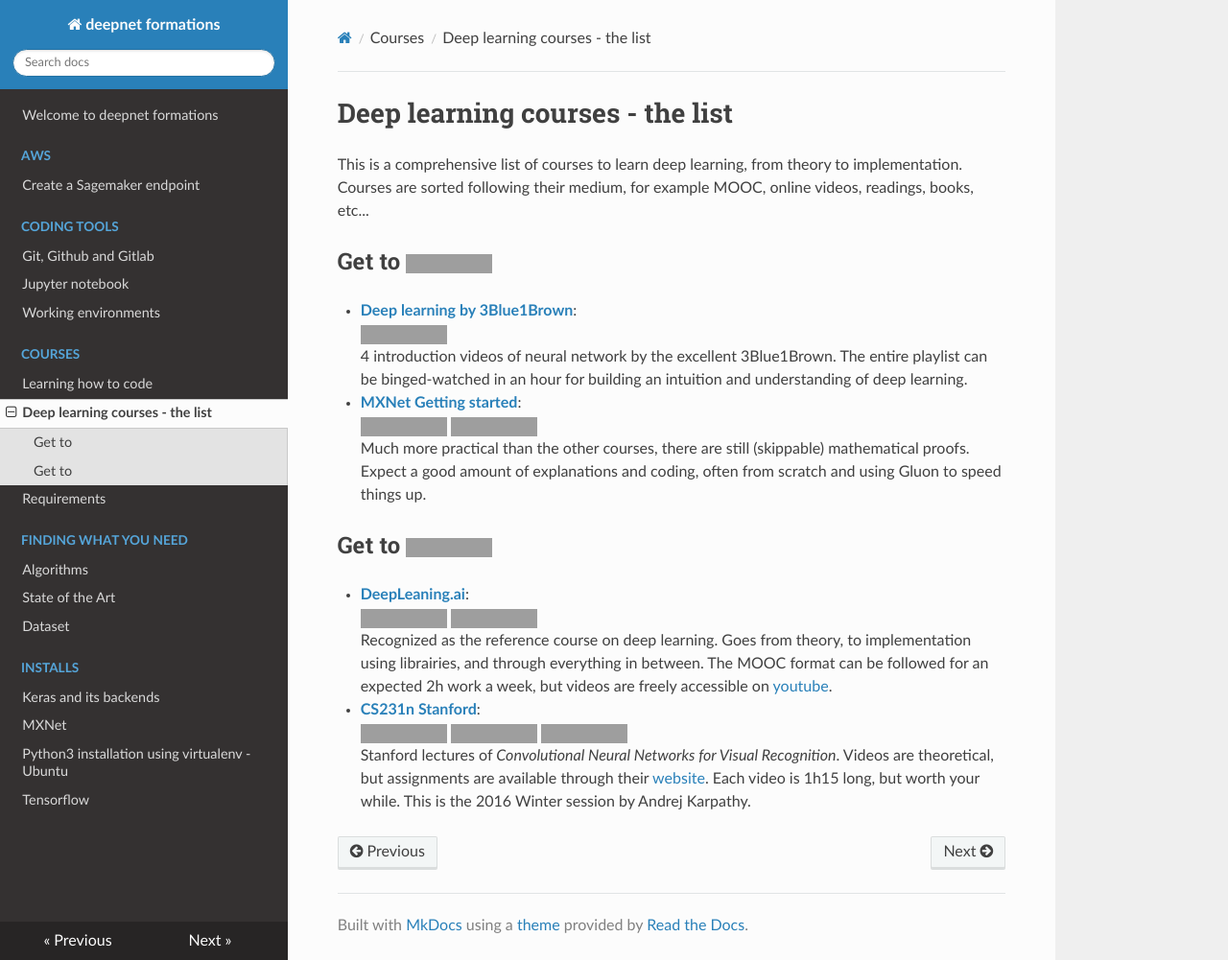
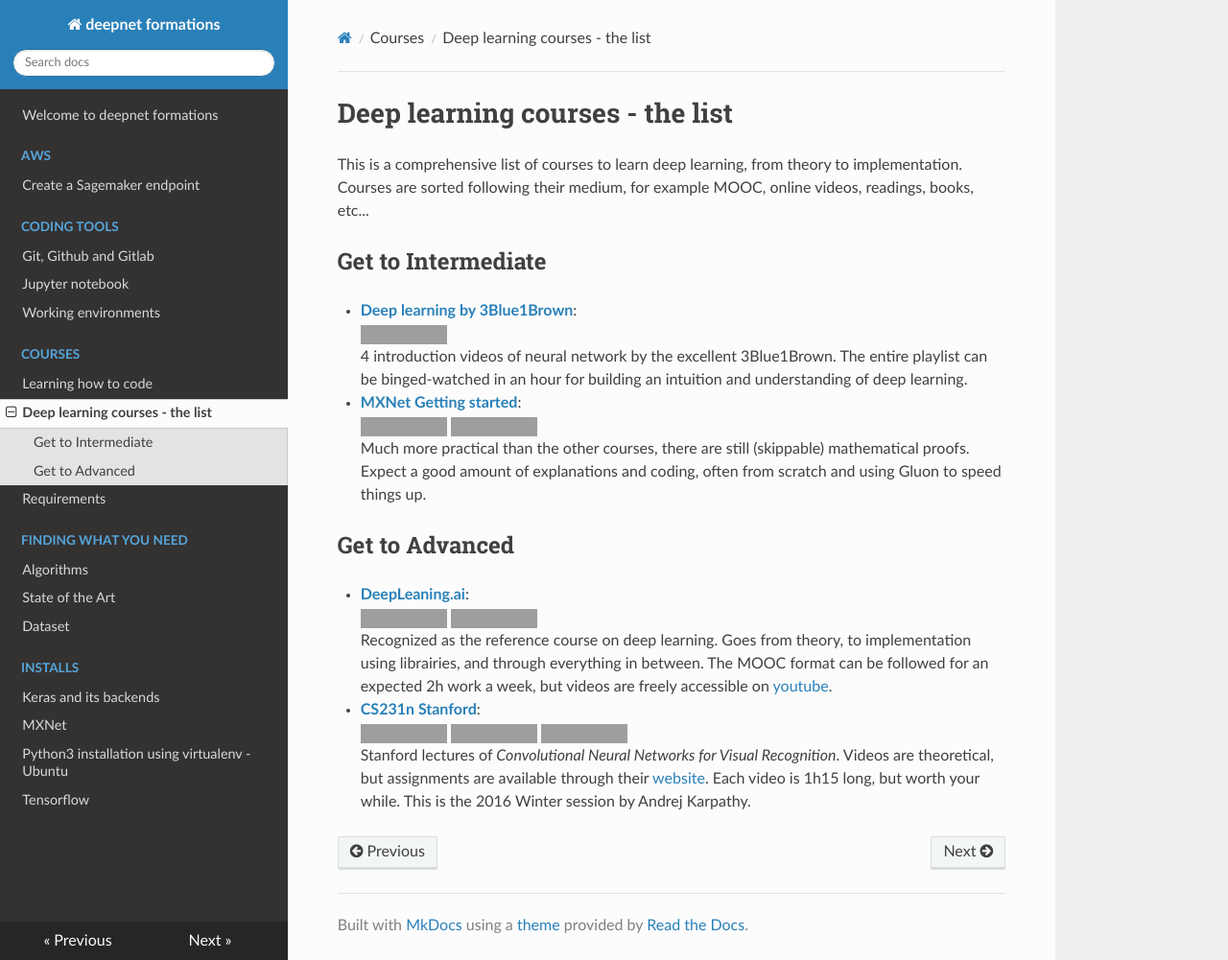
Before and after one commit to deepnetteam/formation, an MkDocs documentation site: the page built from docs/courses/deeplearning.md, in a window 1280 px wide and 1001 px high. Shown: the whole window at 96% size. Built offline with MkDocs 1.6.1, drawn with Linux system fonts in a browser that asks for light colours; nearby versions of some CDN libraries; grey boxes are pictures that could not be loaded.

Commit message:
Update deeplearning.md

```diff
--- a/docs/courses/deeplearning.md
+++ b/docs/courses/deeplearning.md
@@ -3,7 +3,7 @@ Deep learning courses - the list
 
 This is a comprehensive list of courses to learn deep learning, from theory to implementation. Courses are sorted following their medium, for example MOOC, online videos, readings, books, etc...
 
-## Get to ![code](https://img.shields.io/badge/research-intermediate-yellow.svg?logo=google-keep "Intermediate")
+## Get to Intermediate
 
 - **[Deep learning by 3Blue1Brown](https://www.youtube.com/watch?v=aircAruvnKk&list=PLZHQObOWTQDNU6R1_67000Dx_ZCJB-3pi)**:
 ![code](https://img.shields.io/badge/content-video-blue.svg?logo=youtube "Video")
@@ -16,10 +16,10 @@ This is a comprehensive list of courses to learn deep learning, from theory to i
 Much more practical than the other courses, there are still (skippable) mathematical proofs. Expect a good amount of explanations and coding, often from scratch and using Gluon to speed things up.
 
 
-## Get to ![code](https://img.shields.io/badge/research-advanced-red.svg?logo=google-keep "Advanced")
+## Get to Advanced
 
 - **[DeepLeaning.ai](https://www.coursera.org/specializations/deep-learning)**:
-![code](https://img.shields.io/badge/content-video-green.svg "MOOC")
+![code](https://img.shields.io/badge/content-MOOC-green.svg?logo=coursera "MOOC")
 ![code](https://img.shields.io/badge/code-intermediate-yellow.svg?logo=python "Intermediate")
 Recognized as the reference course on deep learning. Goes from theory, to implementation using librairies, and through everything in between. The MOOC format can be followed for an expected 2h work a week, but videos are freely accessible on [youtube](https://www.youtube.com/watch?v=CS4cs9xVecg&list=PLkDaE6sCZn6Ec-XTbcX1uRg2_u4xOEky0).
 
```
